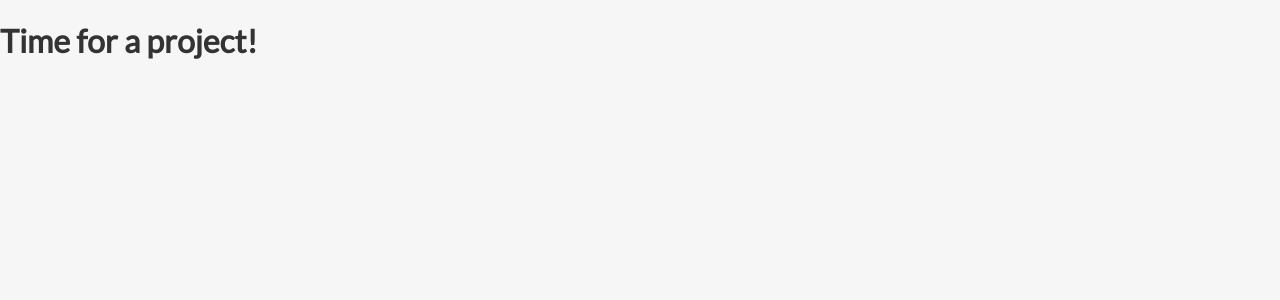
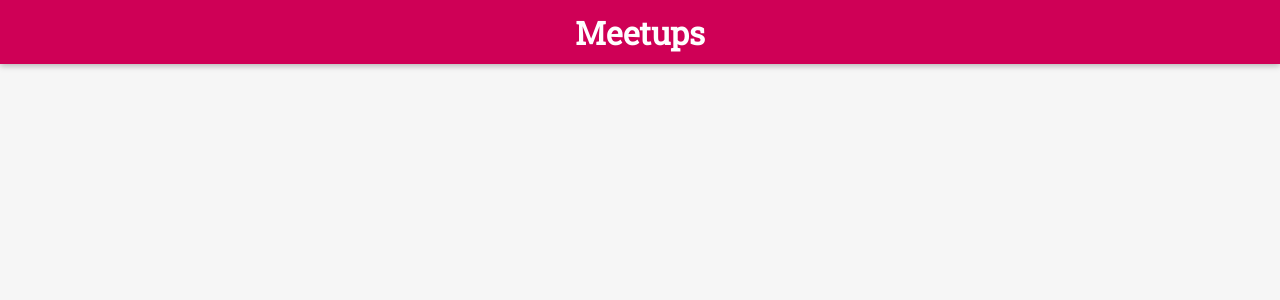
Before and after one commit to silvestrevivo/svelte-meetups, a Svelte app: page / in a window 1280 px wide. Shown: the top 300 px of the page. Built offline with nearby package versions, Linux system fonts and the light colour scheme.

Commit message:
header creation

```diff
--- a/src/App.svelte
+++ b/src/App.svelte
@@ -1,9 +1,5 @@
 <script>
-
+  import Header from "./UI/Header.svelte";
 </script>
 
-<style>
-
-</style>
-
-<h1>Time for a project!</h1>
+<Header />
--- /dev/null
+++ b/src/UI/Header.svelte
@@ -0,0 +1,28 @@
+<script>
+
+</script>
+
+<style>
+  header {
+    position: fixed;
+    width: 100%;
+    top: 0;
+    left: 0;
+    height: 4rem;
+    background: #cf0056;
+    display: flex;
+    justify-content: center;
+    align-items: center;
+    box-shadow: 0 2px 6px rgba(0, 0, 0, 0.26);
+  }
+
+  h1 {
+    color: white;
+    font-family: "Roboto Slab", serif;
+    margin: 0;
+  }
+</style>
+
+<header>
+  <h1>Meetups</h1>
+</header>
```
